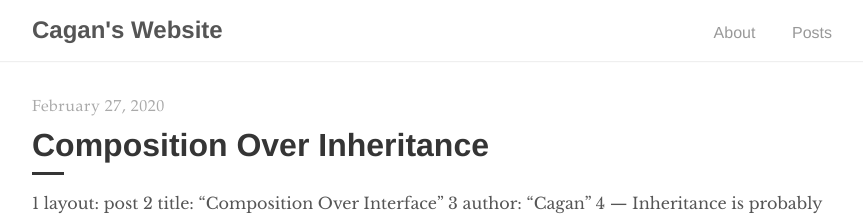
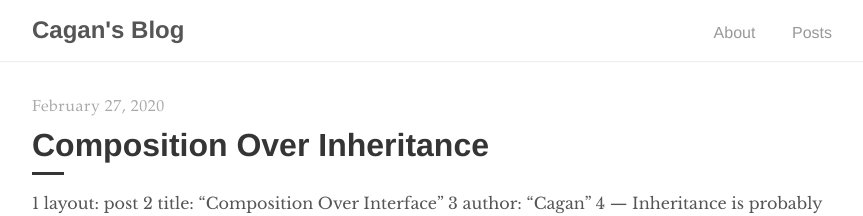
Before and after one commit to cagan/cagan.github.io, a Jekyll site: the page built from index.html, in a window 1280 px wide. Shown: the top 216 px of the page, without its empty margins (208-1071 px from the left). Built offline with Jekyll 4.4.1, drawn with Linux system fonts in a browser that asks for light colours; the list of posts is cut into pages by our own code.

Commit message:
_config.yml set

```diff
--- a/_config.yml
+++ b/_config.yml
@@ -1,6 +1,6 @@
 # Site settings
-title:          Cagan's Website
-description:    "Blogs by Cagan"
+title:          Cagan's Blog
+description:    "Blogs for Software Engineering and Computer Stuffs"
 baseurl:        ""
 url:            "https://cagan.me"
 
```
